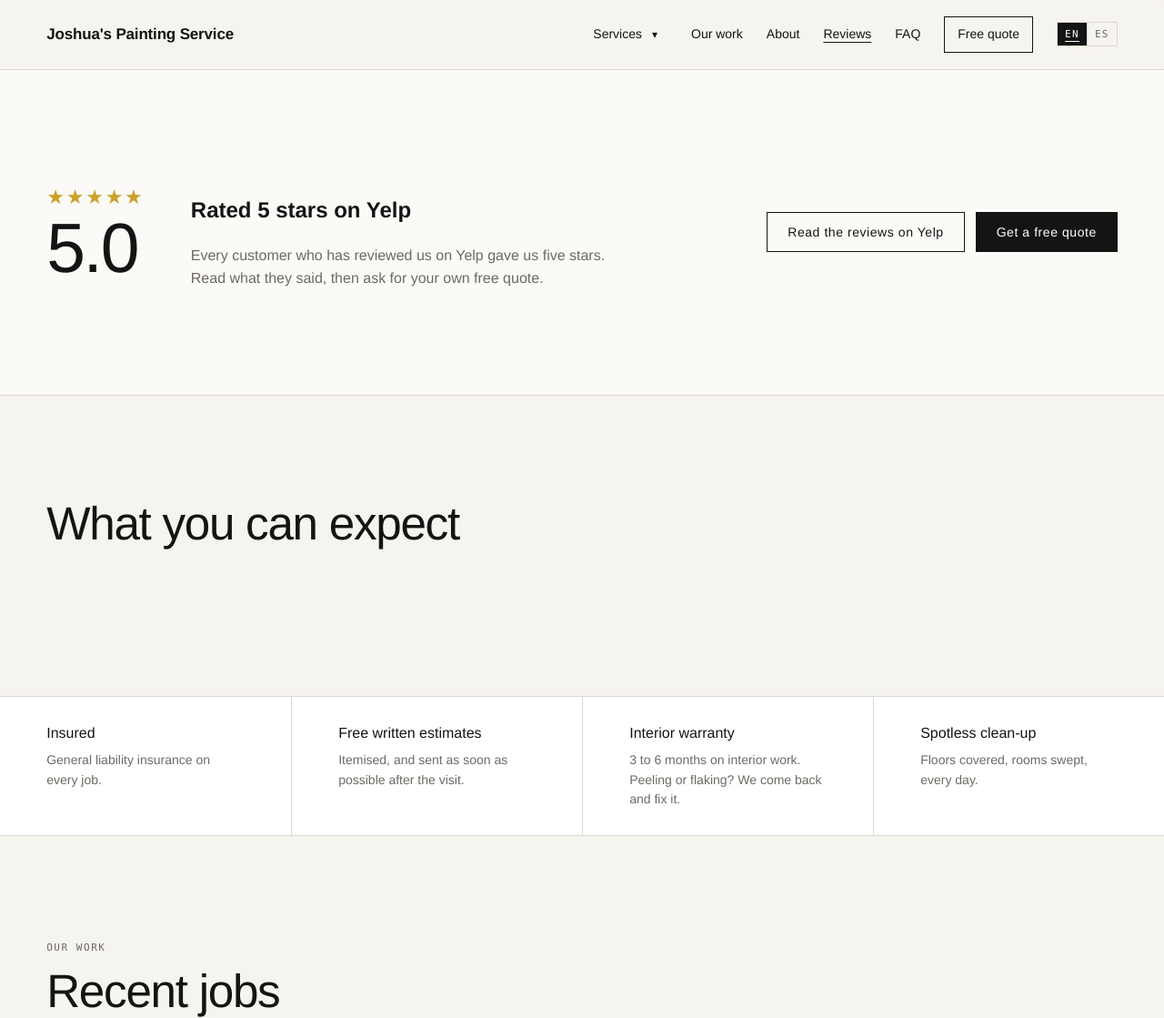
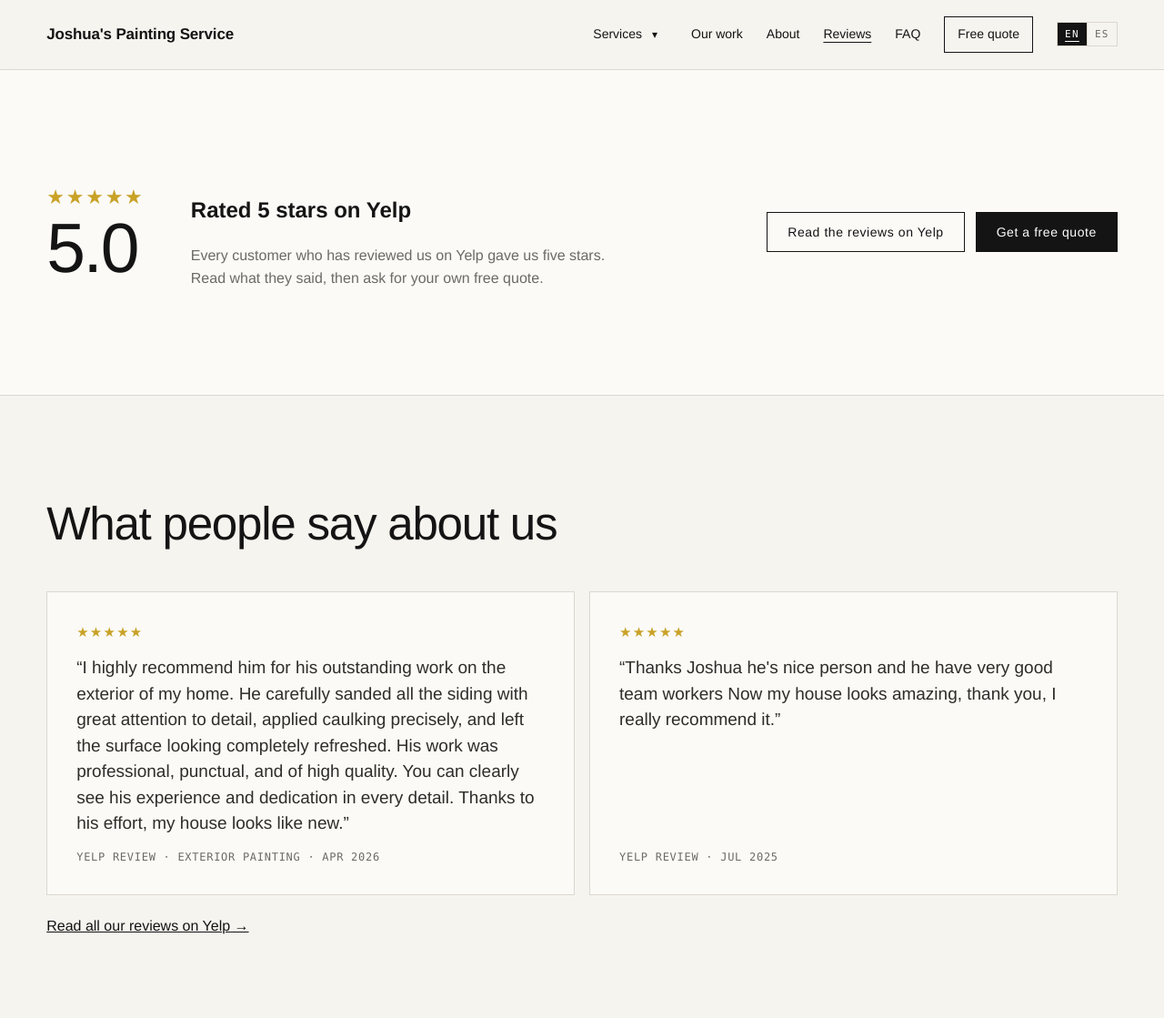
Before and after one commit to Sow-LLC/Joshua_Painting-, a website: page public/reviews/index.html in a window 1280 px wide. Shown: the top 1119 px of the page at 91% size. Drawn offline with Linux system fonts and the light colour scheme.

Commit message:
Show the two approved customer quotes
Co-Authored-By: Claude Opus 5.5 <noreply@anthropic.com>

```diff
--- a/public/js/i18n.js
+++ b/public/js/i18n.js
@@ -162,6 +162,11 @@
     "reviewsp.expect": "Lo que puede esperar",
     "reviewsp.meta.description": "Joshua's Painting Service tiene 5.0 estrellas en Yelp. Lea las reseñas y vea los trabajos.",
     "reviewsp.meta.title": "Reseñas — Joshua's Painting Service",
+    "rv.all": "Leer todas las reseñas en Yelp",
+    "rv.en": "Reseñas originales en inglés.",
+    "rv.meta.0": "Reseña en Yelp · Pintura de exteriores · abr 2026",
+    "rv.meta.1": "Reseña en Yelp · jul 2025",
+    "rv.say": "Lo que dicen de nosotros",
     "scope.walls": "Reparación de paredes",
     "scope.waterproofing": "Impermeabilización",
     "social.fb": "Joshua Painting JM Waterproofing",
--- a/public/reviews/index.html
+++ b/public/reviews/index.html
@@ -89,6 +89,26 @@ Joshua's Painting Service</a>
   </div>
 </section>
 
+<section class="block testimonials" aria-labelledby="say-title">
+  <div class="block-head">
+    <h2 id="say-title" data-i18n="rv.say">What people say about us</h2>
+    <p class="muted es-only" data-i18n="rv.en"></p>
+  </div>
+  <div class="tm-row">
+    <figure class="tm">
+      <p class="tm-stars" aria-label="5 of 5 stars"><span class="stars" aria-hidden="true">★★★★★</span></p>
+      <blockquote lang="en"><p>I highly recommend him for his outstanding work on the exterior of my home. He carefully sanded all the siding with great attention to detail, applied caulking precisely, and left the surface looking completely refreshed. His work was professional, punctual, and of high quality. You can clearly see his experience and dedication in every detail. Thanks to his effort, my house looks like new.</p></blockquote>
+      <figcaption><span data-i18n="rv.meta.0">Yelp review · Exterior painting · Apr 2026</span></figcaption>
+    </figure>
+    <figure class="tm">
+      <p class="tm-stars" aria-label="5 of 5 stars"><span class="stars" aria-hidden="true">★★★★★</span></p>
+      <blockquote lang="en"><p>Thanks Joshua he&#x27;s nice person and he have very good team workers Now my house looks amazing, thank you, I really recommend it.</p></blockquote>
+      <figcaption><span data-i18n="rv.meta.1">Yelp review · Jul 2025</span></figcaption>
+    </figure>
+  </div>
+  <p class="work-more"><a href="https://www.yelp.com/biz/joshua-painting-jm-waterproofing-hercules" target="_blank" rel="noopener"><span data-i18n="rv.all">Read all our reviews on Yelp</span> →</a></p>
+</section>
+
 <section class="block" aria-labelledby="expect-title">
   <div class="block-head"><h2 id="expect-title" data-i18n="reviewsp.expect">What you can expect</h2></div>
 </section>
--- a/tools/reviews.json
+++ b/tools/reviews.json
@@ -2,7 +2,7 @@
   "_how": "Customer quotes for the Reviews page and the front page. Only entries with \"approved\": true are shown, so set it to true ONLY after the customer has agreed to be quoted. Names are never shown. Keep the customer's exact words (you may shorten with …). Then run: python3 tools/build_pages.py && npx wrangler deploy",
   "reviews": [
     {
-      "approved": false,
+      "approved": true,
       "stars": 5,
       "date": "2026-04",
       "job": "exterior",
@@ -10,7 +10,7 @@
       "text": "I highly recommend him for his outstanding work on the exterior of my home. He carefully sanded all the siding with great attention to detail, applied caulking precisely, and left the surface looking completely refreshed. His work was professional, punctual, and of high quality. You can clearly see his experience and dedication in every detail. Thanks to his effort, my house looks like new."
     },
     {
-      "approved": false,
+      "approved": true,
       "stars": 5,
       "date": "2025-07",
       "job": "",
```
Also changed, not shown: public/index.html (+1 -1 lines), README.md.
